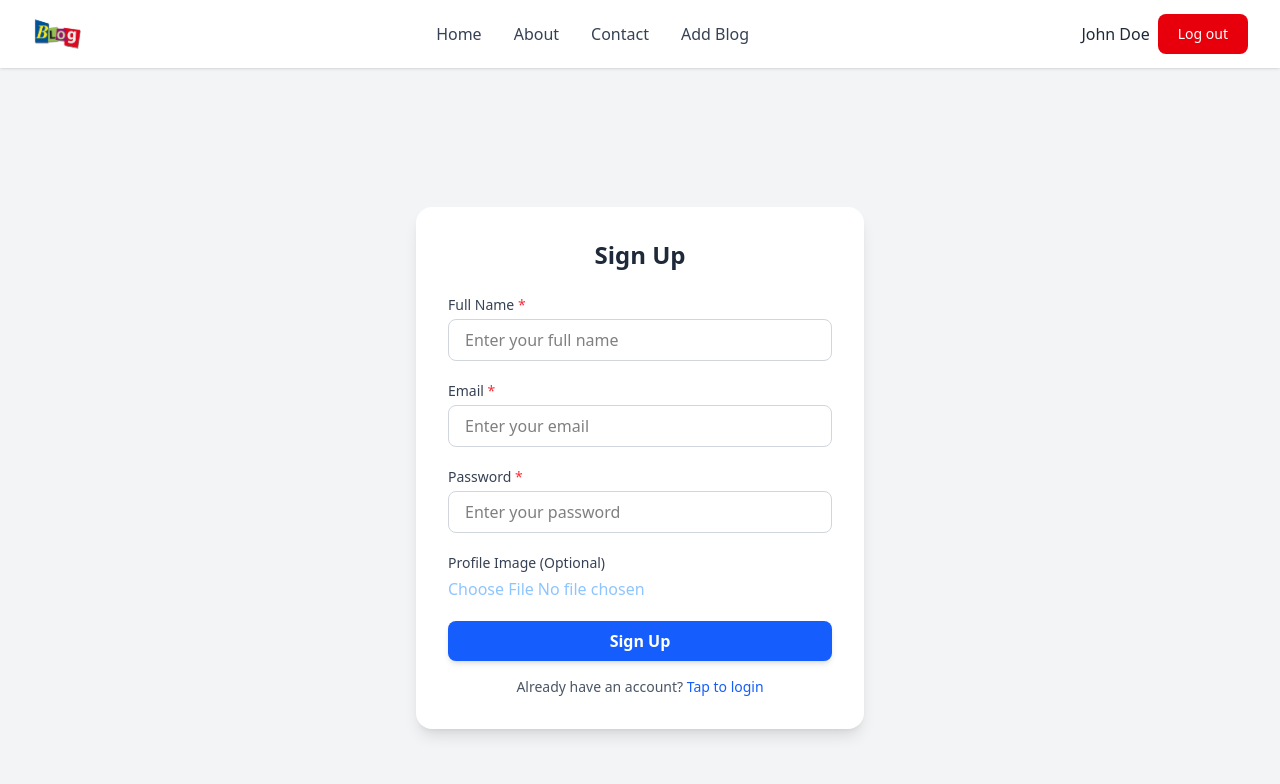
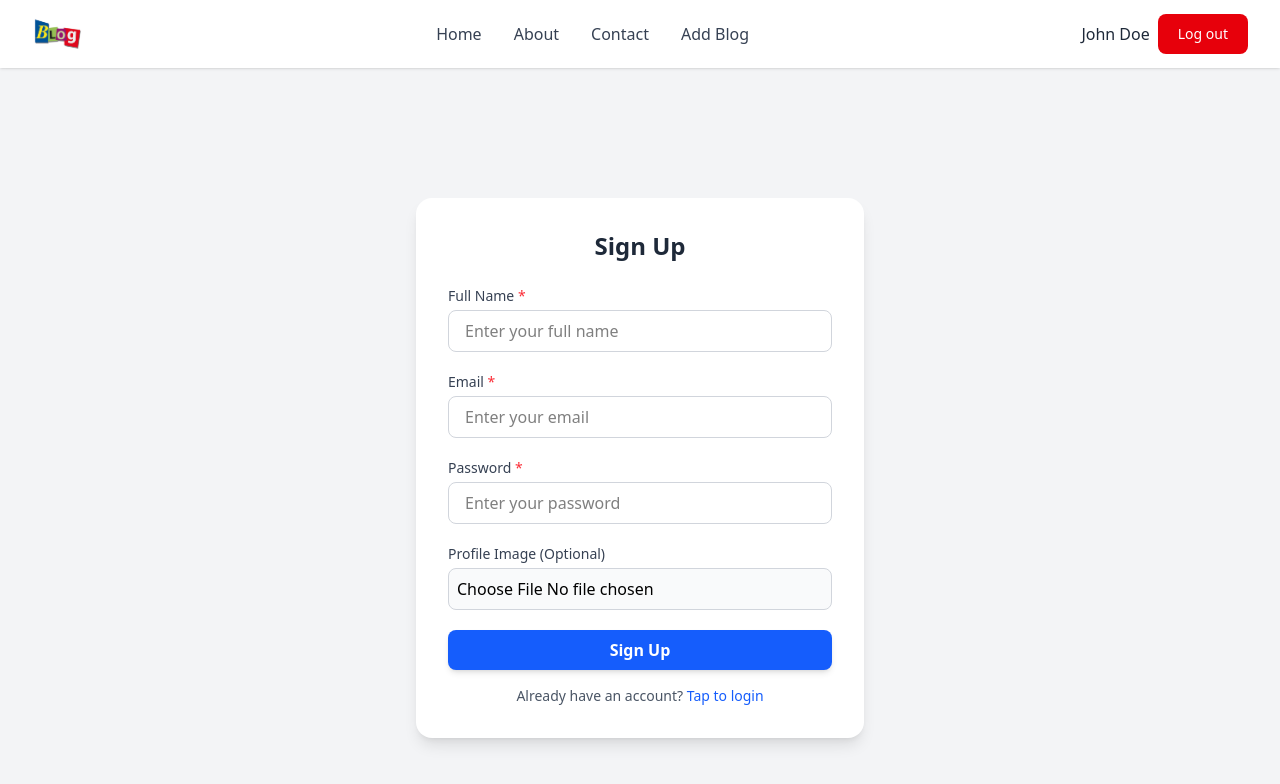
Before and after one commit to uchchhwas13/blog-frontend, a React (Vite) app: page /signup in a window 1280 px wide. Shown: the top 784 px of the page. Built offline with nearby package versions, Linux system fonts and the light colour scheme.

Commit message:
Splitting signup page into smaller components

```diff
--- a/src/components/signup/signup.tsx
+++ b/src/components/signup/signup.tsx
@@ -1,7 +1,6 @@
 import React, { useState } from 'react';
 import { Link } from 'react-router-dom';
 
-export const SignUpPage = (): React.JSX.Element => {
 type SignUpFormDataType = {
   fullname: string;
   email: string;
@@ -16,6 +15,79 @@ export const SignUpPage = (): React.JSX.Element => {
   profileImage: null,
 };
 
+type InputFieldProps = {
+  label: string;
+  name: string;
+  type?: string;
+  value: string;
+  required?: boolean;
+  placeholder?: string;
+  onChange: (e: React.ChangeEvent<HTMLInputElement>) => void;
+};
+
+const InputField = ({
+  label,
+  name,
+  type = 'text',
+  value,
+  required = false,
+  placeholder,
+  onChange,
+}: InputFieldProps) => (
+  <div>
+    <label className="block text-sm font-medium text-gray-700 mb-1">
+      {label} {required && <span className="text-red-500">*</span>}
+    </label>
+    <input
+      type={type}
+      name={name}
+      value={value}
+      onChange={onChange}
+      required={required}
+      placeholder={placeholder}
+      className="w-full px-4 py-2 border border-gray-300 rounded-lg
+                 focus:ring-2 focus:ring-blue-500 focus:outline-none"
+    />
+  </div>
+);
+
+type FileUploadProps = {
+  label: string;
+  name: string;
+  onChange: (e: React.ChangeEvent<HTMLInputElement>) => void;
+};
+
+const ImageFileUpload = ({ label, name, onChange }: FileUploadProps) => (
+  <div>
+    <label className="block text-sm font-medium text-gray-700 mb-1">
+      {label}
+    </label>
+    <input
+      type="file"
+      name={name}
+      accept="image/*"
+      onChange={onChange}
+      className="w-full border border-gray-300 rounded-lg p-2 bg-gray-50"
+    />
+  </div>
+);
+
+type SubmitButtonProps = {
+  text: string;
+};
+
+const SubmitButton = ({ text }: SubmitButtonProps) => (
+  <button
+    type="submit"
+    className="w-full py-2 px-4 bg-blue-600 hover:bg-blue-700
+               text-white font-semibold rounded-lg shadow-md
+               transition duration-300"
+  >
+    {text}
+  </button>
+);
+
+export const SignUpPage = (): React.JSX.Element => {
   const [formData, setFormData] = useState(initialFormData);
 
   const handleChange = (e: React.ChangeEvent<HTMLInputElement>) => {
@@ -40,76 +112,42 @@ export const SignUpPage = (): React.JSX.Element => {
         </h1>
 
         <form className="space-y-5" onSubmit={handleSubmit}>
-          {/* Fullname */}
-          <div>
-            <label className="block text-sm font-medium text-gray-700 mb-1">
-              Full Name <span className="text-red-500">*</span>
-            </label>
-            <input
-              type="text"
+          <InputField
+            label="Full Name"
             name="fullname"
             value={formData.fullname}
             onChange={handleChange}
             required
             placeholder="Enter your full name"
-              className="w-full px-4 py-2 border border-gray-300 rounded-lg focus:ring-2 focus:ring-blue-500 focus:outline-none"
           />
-          </div>
 
-          {/* Email */}
-          <div>
-            <label className="block text-sm font-medium text-gray-700 mb-1">
-              Email <span className="text-red-500">*</span>
-            </label>
-            <input
+          <InputField
+            label="Email"
+            name="email"
             type="email"
-              name="email"
             value={formData.email}
             onChange={handleChange}
             required
             placeholder="Enter your email"
-              className="w-full px-4 py-2 border border-gray-300 rounded-lg focus:ring-2 focus:ring-blue-500 focus:outline-none"
           />
-          </div>
 
-          {/*Password*/}
-          <div>
-            <label className="block text-sm font-medium text-gray-700 mb-1">
-              Password <span className="text-red-500">*</span>
-            </label>
-            <input
+          <InputField
+            label="Password"
+            name="password"
             type="password"
-              name="password"
             value={formData.password}
             onChange={handleChange}
             required
             placeholder="Enter your password"
-              className="w-full px-4 py-2 border border-gray-300 rounded-lg focus:ring-2 focus:ring-blue-500 focus:outline-none"
           />
-          </div>
 
-          {/* Profile Image (Optional, single upload) */}
-          <div>
-            <label className="block text-sm font-medium text-gray-700 mb-1">
-              Profile Image (Optional)
-            </label>
+          <ImageFileUpload
+            label="Profile Image (Optional)"
+            name="profileImage"
+            onChange={handleChange}
+          />
 
-            <input
-              type="file"
-              name="profileImage"
-              accept="image/*"
-              onChange={handleChange}
-              className="w-full text-blue-300"
-            />
-          </div>
-
-          {/* Submit Button */}
-          <button
-            type="submit"
-            className="w-full py-2 px-4 bg-blue-600 hover:bg-blue-700 text-white font-semibold rounded-lg shadow-md transition duration-300"
-          >
-            Sign Up
-          </button>
+          <SubmitButton text="Sign Up" />
         </form>
 
         <p className="text-sm text-gray-600 text-center mt-4">
```
Lines whose indentation alone changed are shown as unchanged.
